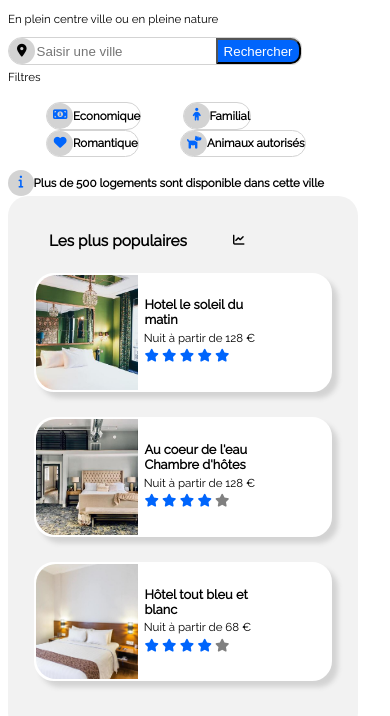
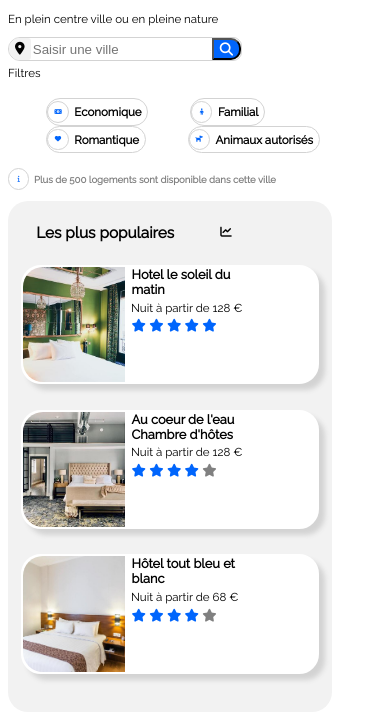
Before and after one commit to MarineLefebvre/MarineLefebvre.github.io, a plain HTML site: page index.html in a window 390 px wide. Shown: the part 128-844 px from the top of the page. Drawn offline with Linux system fonts and the light colour scheme.

Commit message:
modif css mobile

```diff
--- a/index.html
+++ b/index.html
@@ -10,12 +10,14 @@
 </head>
 
 <body>
+    <!--TODO :
+    - version mobile (prévoir 2 cas dans HTML et masquer 1 des 2)-->
     <nav id="navbar">
         <img src="src/images/logo/Reservia.svg" alt="logo reservia">
         <ul id="listItems">
-            <li class="navItem" id="heber"><a href="#">Hébérgements</a></li>
-            <li class="navItem" id="act"><a href="#">Activités</a></li>
-            <li class="navItem" id="inscription" ><a href="#">S'inscrire</a></li>
+            <li class="navItem" id="heber"><a class="liennav" href="#blocHebergement">Hébérgements</a></li>
+            <li class="navItem" id="act"><a class="liennav" href="#activitesMarseille">Activités</a></li>
+            <li class="navItem" id="inscription" ><a class="liennav" href="#">S'inscrire</a></li>
         </ul>
     </nav>
     <div id="titre">
@@ -24,11 +26,12 @@
     </div>
 
     <div id="research">
-        <div class="containIcon">
+        <div class="containresearch">
             <i id="pin" class="fa fa-map-marker icon" aria-hidden="true"></i>
         </div>
         <input type="text" placeholder="Saisir une ville">
-        <button id="bouton" type="button">Rechercher</button>
+        <button id="boutonPC" type="button">Rechercher</button>
+        <button id="boutonMobile" type="button"><i class="fa fa-search" aria-hidden="true"></i></button>
     </div>
 
     <div id="blockFiltre">
@@ -71,6 +74,7 @@
             <h1>Hébergements à Marseille</h1>
             <div class="conteneurList">
                 <div class="cardHebergement">
+                    <a class="liencard" href="#">
                         <img class="imageHebergement" src="src/images/hebergements/4_small/marcus-loke-WQJvWU_HZFo-unsplash.jpg" alt="Auberge la Cannabière">
                         <h2>Auberge la Cannebière</h2>
                         <p>Nuit à partir de 25 €</p>
@@ -81,9 +85,11 @@
                             <i class="fa fa-star icon" aria-hidden="true"></i>
                             <i class="fa fa-star icon disbaled" aria-hidden="true"></i>
                         </div>
+                    </a>
                 </div>
 
                 <div class="cardHebergement">
+                    <a class="liencard" href="#">
                         <img class="imageHebergement" src="src/images/hebergements/4_small/fred-kleber-gTbaxaVLvsg-unsplash.jpg" alt="Auberge du port">
                         <h2>Auberge du port</h2>
                         <p>Nuit à partir de 53 €</p>
@@ -94,9 +100,11 @@
                             <i class="fa fa-star icon" aria-hidden="true"></i>
                             <i class="fa fa-star icon" aria-hidden="true"></i>
                         </div>
+                    </a>
                 </div>
 
                 <div class="cardHebergement">
+                    <a class="liencard" href="#">
                         <img class="imageHebergement" src="src/images/hebergements/4_small/reisetopia-B8WIgxA_PFU-unsplash.jpg" alt="Hotel les mouettes">
                         <h2>Hotel les mouettes</h2>
                         <p>Nuit à partir de 76 €</p>
@@ -107,11 +115,13 @@
                             <i class="fa fa-star icon" aria-hidden="true"></i>
                             <i class="fa fa-star icon disbaled" aria-hidden="true"></i>
                         </div>
+                    </a>
                 </div>
             </div>
 
             <div class="conteneurList">
                 <div class="cardHebergement">
+                    <a class="liencard" href="#">
                         <img class="imageHebergement" src="src/images/hebergements/4_small/annie-spratt-Eg1qcIitAuA-unsplash.jpg" alt="Hotel de la mer">
                         <h2>Hotel de la mer</h2>
                         <p>Nuit à partir de 46 €</p>
@@ -122,9 +132,11 @@
                             <i class="fa fa-star icon disbaled" aria-hidden="true"></i>
                             <i class="fa fa-star icon disbaled" aria-hidden="true"></i>
                         </div>
+                    </a>
                 </div>
 
                 <div class="cardHebergement">
+                    <a class="liencard" href="#">
                         <img class="imageHebergement" src="src/images/hebergements/4_small/nicate-lee-kT-ZyaiwBe0-unsplash.jpg" alt="Auberge le panier">
                         <h2>Auberge le Panier</h2>
                         <p>Nuit à partir de 23 €</p>
@@ -135,9 +147,11 @@
                             <i class="fa fa-star icon" aria-hidden="true"></i>
                             <i class="fa fa-star icon disbaled" aria-hidden="true"></i>
                         </div>
+                    </a>
                 </div>
 
                 <div class="cardHebergement">
+                    <a class="liencard" href="#">
                         <img class="imageHebergement" src="src/images/hebergements/4_small/febrian-zakaria-M6S1WvfW68A-unsplash.jpg" alt="Auberge le panier">
                         <h2>Auberge le Panier</h2>
                         <p>Nuit à partir de 23 €</p>
@@ -148,6 +162,7 @@
                             <i class="fa fa-star icon" aria-hidden="true"></i>
                             <i class="fa fa-star icon disbaled" aria-hidden="true"></i>
                         </div>
+                    </a>
                 </div>
             </div>
 
@@ -160,6 +175,7 @@
                 <p><i class="fa fa-chart-line icon" id="graph"></i></p>
             </div>
             <div class="populaires">
+                <a class="liencard" href="#">
                     <img class="imagePopulaire" src="src/images/hebergements/4_small/emile-guillemot-Bj_rcSC5XfE-unsplash.jpg" alt="Hotel le soleil du matin">
                     <div class="descBestSeller">
                         <h2>Hotel le soleil du matin</h2>
@@ -172,9 +188,11 @@
                             <i class="fa fa-star icon" aria-hidden="true"></i>
                         </div>
                     </div>
+                </a>
             </div>
 
             <div class="populaires">
+                <a class="liencard" href="#">
                     <img class="imagePopulaire" src="src/images/hebergements/4_small/aw-creative-VGs8z60yT2c-unsplash.jpg" alt="Au coeur de l'eau">
                     <div class="descBestSeller">
                         <h2>Au coeur de l'eau
@@ -188,10 +206,12 @@
                             <i class="fa fa-star icon disbaled" aria-hidden="true"></i>
                         </div>
                     </div>
+                </a>
             </div>
 
 
             <div class="populaires">
+                <a class="liencard" href="#">
                     <img class="imagePopulaire" src="src/images/hebergements/4_small/febrian-zakaria-sjvU0THccQA-unsplash.jpg" alt="Hôtel tout bleu et blanc">
                     <div class="descBestSeller">
                         <h2>Hôtel tout bleu et blanc</h2>
@@ -204,6 +224,7 @@
                             <i class="fa fa-star icon disbaled" aria-hidden="true"></i>
                         </div>
                     </div>
+                </a>
             </div>
 
         </div>
@@ -212,31 +233,43 @@
     <h2 id="activitesMarseille">Activités à Marseille</h2>
     <div id="activites">
         <div class="activitesTall">
+            <a class="liencard" href="#">
                 <img class="photoTall" src="src/images/activites/4_small/reno-laithienne-QUgJhdY5Fyk-unsplash.jpg" alt="Vieux por">
                 <h2>Vieux port</h2>
+            </a>
         </div>
         <div>
             <div class="activitesSmall" id="firstActivite">
+                <a class="liencard" href="#">
                     <img class="photoSmall" src="src/images/activites/4_small/paul-hermann-QFTrLdQIRhI-unsplash.jpg"  alt="Fort de pomègues">
                     <h2>Fort de pomègues</h2>
+                </a>
             </div>
             <div class="activitesSmall">
+                <a class="liencard" href="#">
                     <img class="photoSmall" src="src/images/activites/4_small/kevin-hikari-rV_Qd1l-VXg-unsplash.jpg" alt="îles du front">
                     <h2>îles du front</h2>
+                </a>
             </div>
         </div>
         <div class="activitesTall">
+            <a class="liencard" href="#">
                 <img class="photoTall" src="src/images/activites/4_small/kilyan-sockalingum-NR8-cBCN3aI-unsplash.jpg" alt="Parc national des calanques">
                 <h2>Parc national des calanques</h2>
+            </a>
         </div>
         <div>
             <div class="activitesSmall">
+                <a class="liencard" href="#">
                     <img class="photoSmall" src="src/images/activites/4_small/florian-wehde-xW9e8gdotxI-unsplash.jpg" alt="Notre dame-de-la-garde">
                     <h2>Notre dame-de-la-garde</h2>
+                </a>
             </div>
-            <div class="activitesSmall" >
+            <div class="activitesSmall">
+                <a class="liencard" href="#">
                     <img class="photoSmall" src="src/images/activites/4_small/lena-paulin-wH2-EJoDcV0-unsplash.jpg" alt="Parc longchamp">
                     <h2>Parc longchamp</h2>
+                </a>
 
             </div>
         </div>
--- a/style/petiteResolution.css
+++ b/style/petiteResolution.css
@@ -31,11 +31,11 @@ body{
     align-items: center;
 }
 
-a:hover {
+.liennav:hover {
     border-top: 1px solid #0065FC ;
 }
 
-a {
+.liennav {
     padding-top: 1em;
     text-decoration: none;
     color:#0065FC;
@@ -47,13 +47,19 @@ p {
 font-size: 90%;
 }
 
-#bouton {
+#boutonPC, #boutonMobile {
     background-color: #0065FC;
     color: white;
     border-radius: 0px 10px 10px 0px;
-
 }
 
+#boutonPC {
+    display: none;
+}
+
+#boutonMobile{
+    display: block;
+}
 
 
 #research {
@@ -97,8 +103,11 @@ font-size: 90%;
 .containIcon, .containIconInfo {
     width: 2em;
     height: 2em;
-    background-color: lightgray;
+    font-size: 0.5em;
+    background-color: transparent ;
     border-radius: 20px 20px 20px 20px;
+    border: solid 1px lightgray;
+    padding : 0.5em;
     display: flex;
     justify-content: center; /*Centrer horizontalement grace a flex box*/
     align-items: center; /*Centrer verticalement grace a flex box*/
@@ -110,6 +119,12 @@ input {
 
 .label {
     font-weight: bold;
+}
+
+
+#info > .label {
+    color: gray;
+    font-size: 0.75em;
 }
 
 #blockFiltre{
@@ -165,7 +180,7 @@ h2{
     font-size: 1em;
 }
 
-.cardHebergement > p, h2, .score {
+.cardHebergement > .liencard > p, h2, .score {
     width: max-content;
     margin-left: 0.5em;
     margin-top: 0;
@@ -228,6 +243,10 @@ h2{
     display: flex;
 }
 
+.populaires > .liencard {
+    display: flex;
+}
+
 .conteneur2 {
     background-color:#F2F2F2;
     border-radius: 20px 20px 20px 20px ;
@@ -282,3 +301,12 @@ h2{
     margin-right: 10em;
     margin-left: 5em;
 }
+
+.liencard {
+    text-decoration: none;
+    color:black;
+}
+
+.activitesSmall, .activitesTall > .liencard > h2 {
+    font-size: 0.8em !important;
+}
--- a/style/style.css
+++ b/style/style.css
@@ -21,11 +21,11 @@ body{
     float: right;
 }
 
-a:hover {
+.liennav:hover {
     border-top: 1px solid #0065FC ;
 }
 
-a {
+.liennav {
     padding-top: 1em;
     text-decoration: none;
     color:#0065FC;
@@ -36,10 +36,14 @@ p {
 font-size: 90%;
 }
 
-#bouton {
+#boutonPC, #boutonMobile {
     background-color: #0065FC;
     color: white;
     border-radius: 0px 10px 10px 0px;
+}
+
+#boutonMobile{
+    display: none;
 }
 
 #research {
@@ -56,7 +60,7 @@ font-size: 90%;
     width: max-content;
     margin-top: 2em;
     margin-left: 3em;
-    height: 2em;
+    height: 1.7em;
     justify-content: center; /*Centrer horizontalement grace a flex box*/
     align-items: center; /*Centrer verticalement grace a flex box*/
 }
@@ -79,11 +83,23 @@ font-size: 90%;
     margin-left: 8em;
 }
 
-.containIcon, .containIconInfo {
-    width: 2em;
-    height: 2em;
-    background-color: lightgray;
-    border-radius: 20px 20px 20px 20px;
+.containIcon {
+    width: 1.7em;
+    height: 1.7em;
+    background-color: #C5E4FF ;
+    border-radius: 17px 17px 17px 17px;
+    display: flex;
+    color: lightgray;
+    justify-content: center; /*Centrer horizontalement grace a flex box*/
+    align-items: center; /*Centrer verticalement grace a flex box*/
+}
+
+.containresearch{
+
+    width: 1.7em;
+    height: 1.7em;
+    background-color:  #F2F2F2;
+    border-radius: 17px 5px 5px 17px;
     display: flex;
     justify-content: center; /*Centrer horizontalement grace a flex box*/
     align-items: center; /*Centrer verticalement grace a flex box*/
@@ -95,10 +111,18 @@ input {
 
 .label {
     font-weight: bold;
+    padding-left: 0.5em;
+    padding-right: 0.5em;
+}
+
+#info > .label {
+    color: gray;
+    font-size: 0.75em;
 }
 
 #blockFiltre{
     position: relative;
+
 }
 
 #labelFiltres{
@@ -108,10 +132,24 @@ input {
     transform: translateY(-50%);
 }
 
+.containIconInfo {
+    width: 1em;
+    height: 1em;
+    font-size: 0.5em;
+    background-color: transparent ;
+    border-radius: 17px 17px 17px 17px;
+    border: solid 1px lightgray;
+    padding : 0.5em;
+    display: flex;
+    justify-content: center; /*Centrer horizontalement grace a flex box*/
+    align-items: center; /*Centrer verticalement grace a flex box*/
+}
+
+
 #info {
     display: inline-flex;
     width: max-content;
-    height: 2em;
+    height: 0.1em;
     justify-content: center; /*Centrer horizontalement grace a flex box*/
     align-items: center; /*Centrer verticalement grace a flex box*/
     margin-top: 1em;
@@ -120,7 +158,7 @@ input {
 h1 {
     font-size: 1.2em;
     margin-left: 1em;
-    margin-bottom: 1.5em;
+
 }
 
 .disbaled{
@@ -149,7 +187,7 @@ h2{
     font-size: 1em;
 }
 
-.cardHebergement > p, h2, .score {
+.cardHebergement > .liencard > p, h2, .score {
     width: max-content;
     margin-left: 0.5em;
     margin-top: 0;
@@ -158,13 +196,12 @@ h2{
 
 .descBestSeller > p, h2 {
     width: max-content;
-    margin-left: 0.5em;
-    margin-top: 0;
-    margin-bottom: 0.3em;
+    margin-left: 0.8em;
+    margin-bottom: 0.2em;
 }
 
 .descBestSeller > h2 {
-    width: 10em;
+    width: 5em;
     word-wrap: break-word;
     white-space: normal;
 }
@@ -173,8 +210,12 @@ h2{
     display: flex;
 }
 
+.populaires > .liencard {
+    display: flex;
+}
+
 #herbegementGlobal {
-    width: 970px;
+    width: 1000px;
     padding: 1em;
     background-color:#F2F2F2;
     margin-top: 1em;
@@ -206,9 +247,11 @@ h2{
 
 .conteneur2 {
     background-color:#F2F2F2;
-    border-radius: 20px 20px 20px 20px ;
-    margin-left: 3em;
-    padding: 2em;
+    border-radius: 19px 19px 19px 19px ;
+    margin-left: 5em;
+    padding: 1em;
+    margin-top: 0.7em;
+
 }
 
 #activites{
@@ -230,6 +273,7 @@ h2{
     width: max-content;
     box-shadow: 6px 6px 5px #F2F2F2;
 }
+
 
 .photoSmall {
     width: 13em;
@@ -255,10 +299,19 @@ h2{
 .footer{
     background-color:lightgray;
     display: flex;
-
 }
 
 .divfooter{
-    margin-right: 10em;
+    margin-right: 15em;
     margin-left: 5em;
+    font-size: 0.75em;
 }
+
+.liencard {
+    text-decoration: none;
+    color:black;
+}
+
+.activitesSmall, .activitesTall > .liencard > h2 {
+    font-size: 0.8em !important;
+}
```
Lines whose indentation alone changed are shown as unchanged.
